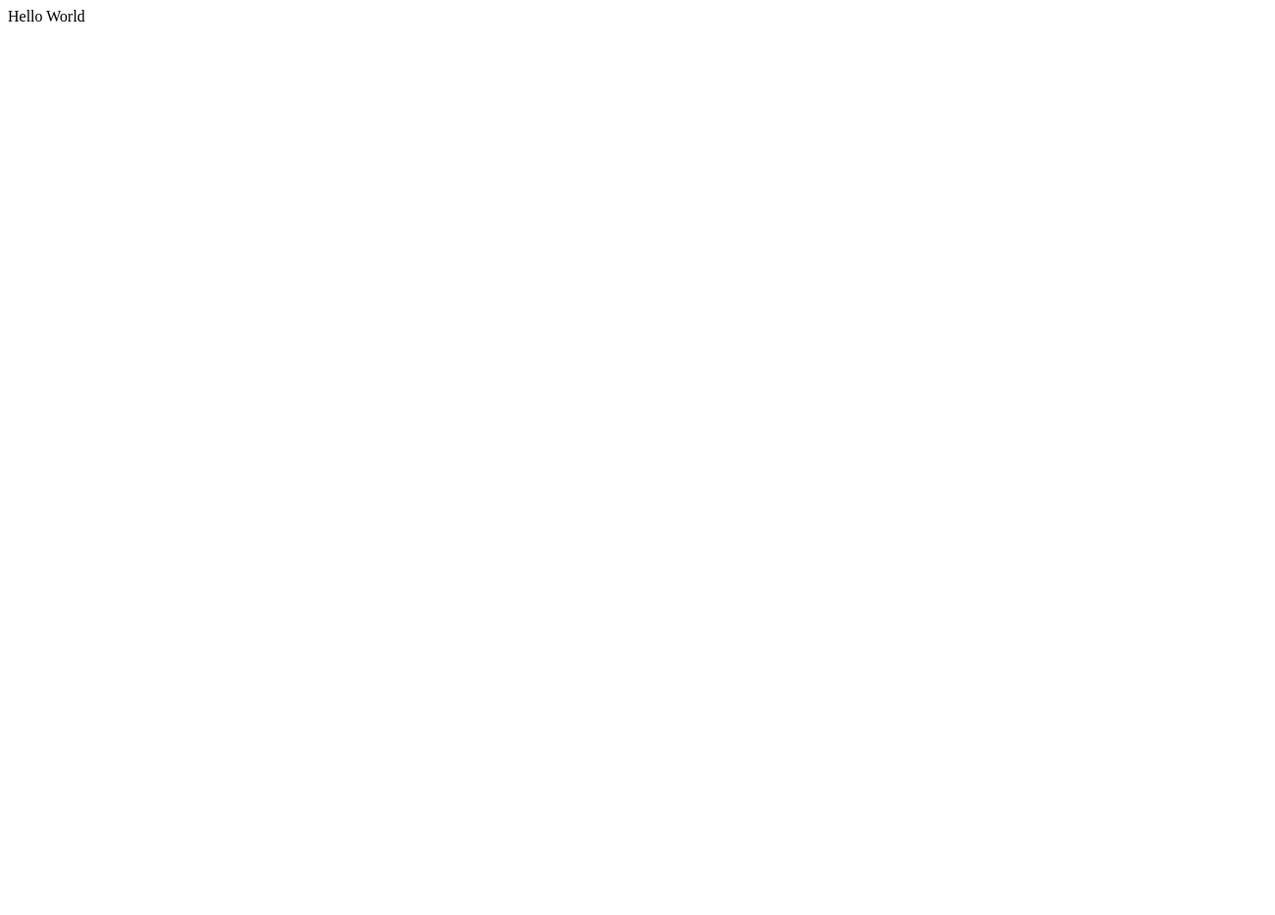
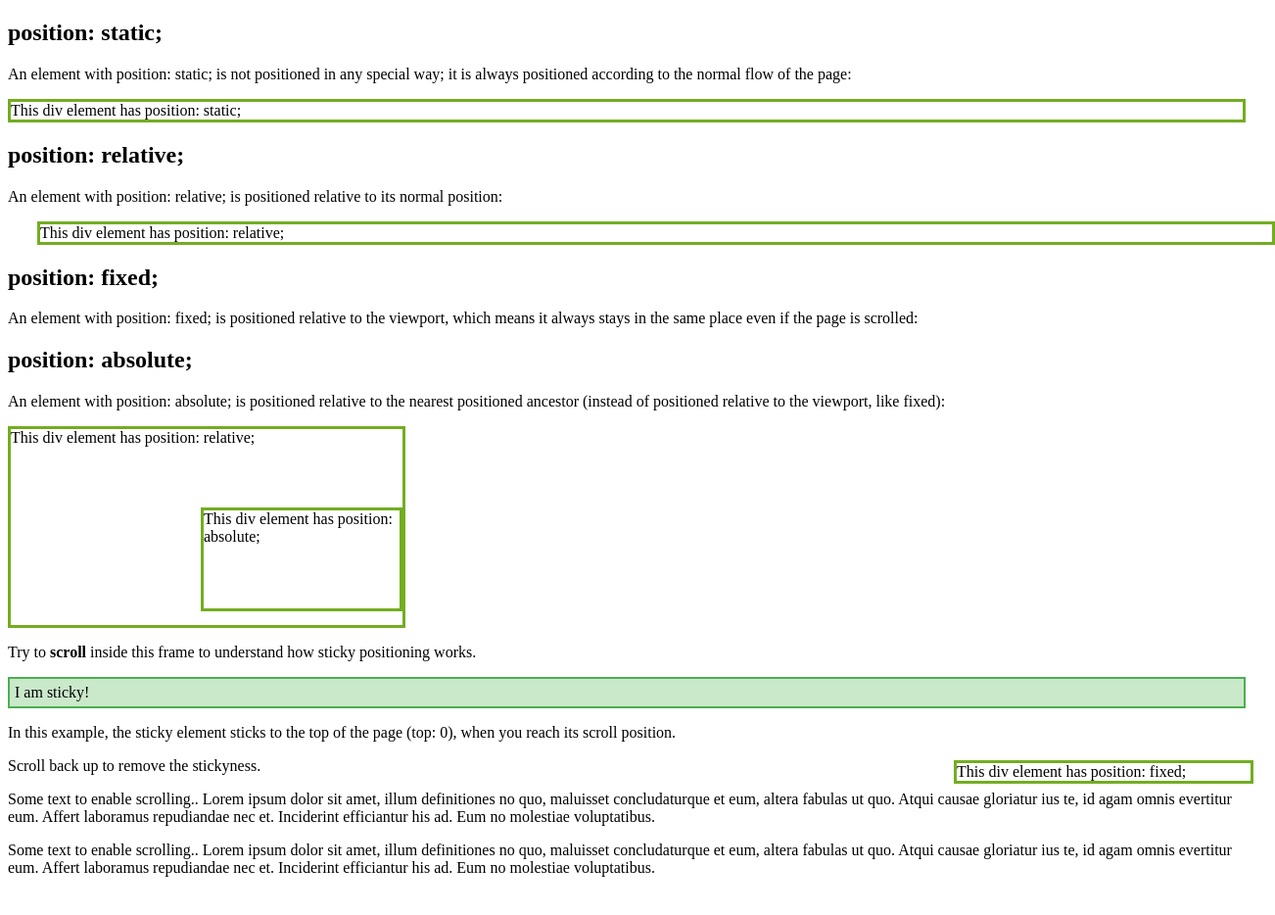
Before and after one commit to dc8-satya/web-html-css, a website: page index.html in a window 1280 px wide. Shown: the top 934 px of the page at 98% size, 1302 px wide, since content can reach past the window. Before the commit the page ends 800 px from the top, so only its background shows below. Drawn offline with Linux system fonts and the light colour scheme.

Commit message:
1 file modified

```diff
--- a/index.html
+++ b/index.html
@@ -1,9 +1,127 @@
 <!DOCTYPE html>
 <html>
   <head>
-    <style></style>
+    <style>
+      div.static {
+        position: static;
+        border: 3px solid #73ad21;
+      }
+
+      div.relative {
+        position: relative;
+        left: 30px;
+        border: 3px solid #73ad21;
+      }
+
+      div.fixed {
+        position: fixed;
+        bottom: 0;
+        right: 0;
+        width: 300px;
+        border: 3px solid #73ad21;
+      }
+
+      div.relative1 {
+        position: relative;
+        width: 400px;
+        height: 200px;
+        border: 3px solid #73ad21;
+      }
+
+      div.absolute {
+        position: absolute;
+        top: 80px;
+        right: 0;
+        width: 200px;
+        height: 100px;
+        border: 3px solid #73ad21;
+      }
+
+      div.sticky {
+        position: -webkit-sticky;
+        position: sticky;
+        top: 0;
+        padding: 5px;
+        background-color: #cae8ca;
+        border: 2px solid #4caf50;
+      }
+    </style>
   </head>
+
   <body>
-    Hello World
+    <h2>position: static;</h2>
+
+    <p>
+      An element with position: static; is not positioned in any special way; it
+      is always positioned according to the normal flow of the page:
+    </p>
+    <div class="static">
+      This div element has position: static;
+    </div>
+
+    <h2>position: relative;</h2>
+
+    <p>
+      An element with position: relative; is positioned relative to its normal
+      position:
+    </p>
+
+    <div class="relative">
+      This div element has position: relative;
+    </div>
+
+    <h2>position: fixed;</h2>
+
+    <p>
+      An element with position: fixed; is positioned relative to the viewport,
+      which means it always stays in the same place even if the page is
+      scrolled:
+    </p>
+
+    <div class="fixed">
+      This div element has position: fixed;
+    </div>
+
+    <h2>position: absolute;</h2>
+
+    <p>
+      An element with position: absolute; is positioned relative to the nearest
+      positioned ancestor (instead of positioned relative to the viewport, like
+      fixed):
+    </p>
+
+    <div class="relative1">
+      This div element has position: relative;
+      <div class="absolute">This div element has position: absolute;</div>
+    </div>
+
+    <p>
+      Try to <b>scroll</b> inside this frame to understand how sticky
+      positioning works.
+    </p>
+
+    <div class="sticky">I am sticky!</div>
+
+    <div style="padding-bottom:2000px">
+      <p>
+        In this example, the sticky element sticks to the top of the page (top:
+        0), when you reach its scroll position.
+      </p>
+      <p>Scroll back up to remove the stickyness.</p>
+      <p>
+        Some text to enable scrolling.. Lorem ipsum dolor sit amet, illum
+        definitiones no quo, maluisset concludaturque et eum, altera fabulas ut
+        quo. Atqui causae gloriatur ius te, id agam omnis evertitur eum. Affert
+        laboramus repudiandae nec et. Inciderint efficiantur his ad. Eum no
+        molestiae voluptatibus.
+      </p>
+      <p>
+        Some text to enable scrolling.. Lorem ipsum dolor sit amet, illum
+        definitiones no quo, maluisset concludaturque et eum, altera fabulas ut
+        quo. Atqui causae gloriatur ius te, id agam omnis evertitur eum. Affert
+        laboramus repudiandae nec et. Inciderint efficiantur his ad. Eum no
+        molestiae voluptatibus.
+      </p>
+    </div>
   </body>
 </html>
```
